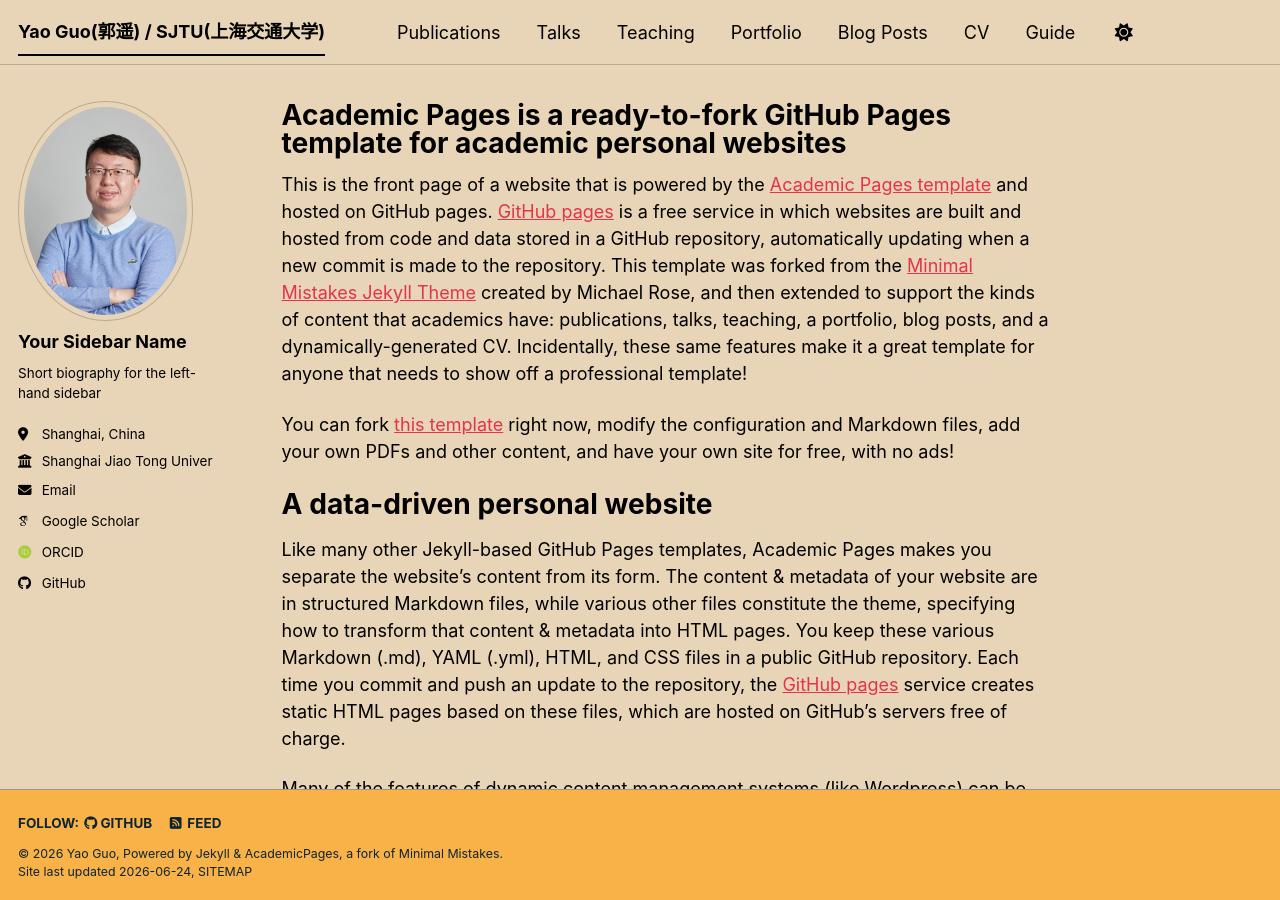
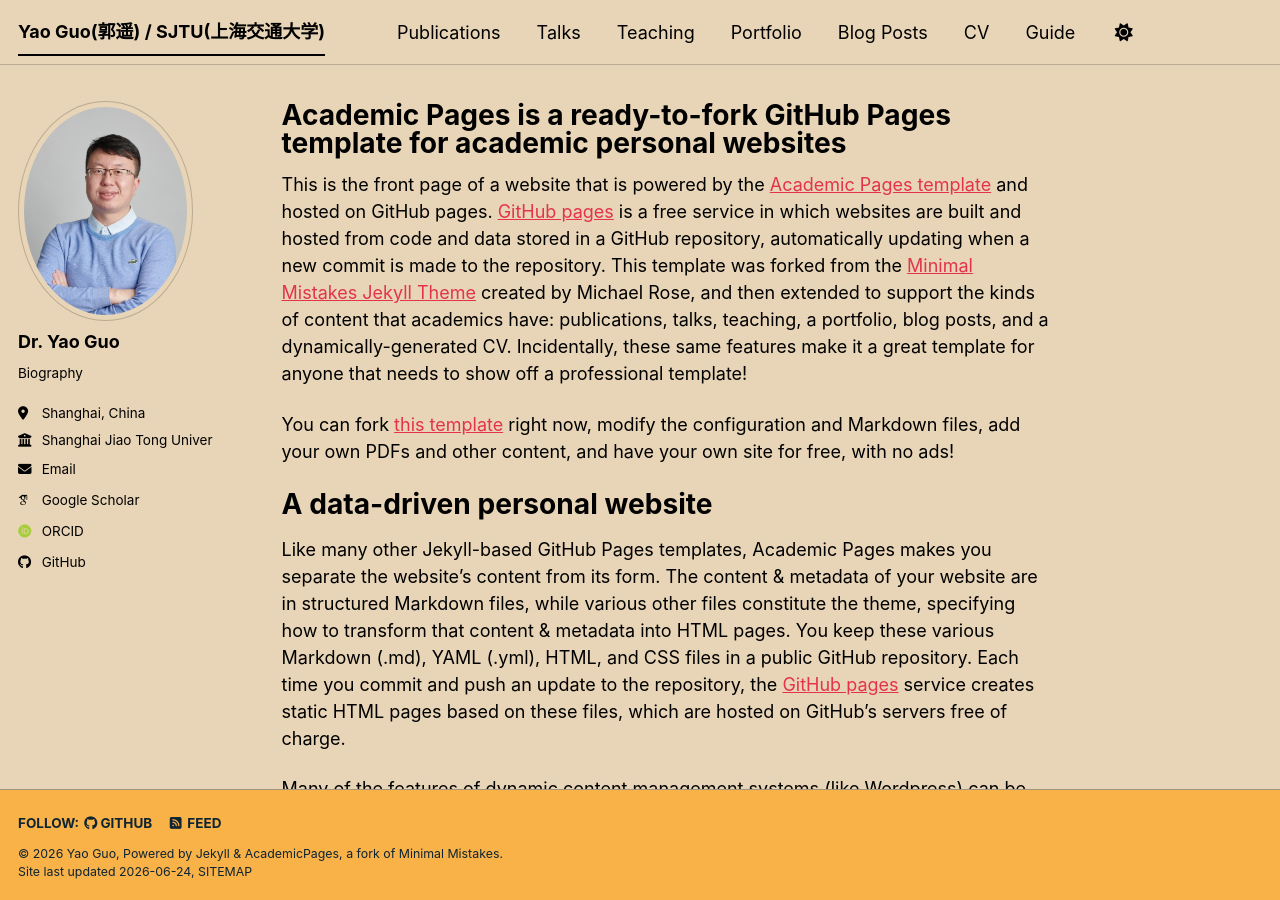
Before and after one commit to IMR-PCB/IMR-PCB.github.io, a Jekyll site: the page built from _pages/about.md, in a window 1280 px wide and 900 px high. Built offline with Jekyll 4.4.1, drawn with Linux system fonts in a browser that asks for light colours; some web fonts are replaced; a script bundle is joined from its source files by our own code; library files that are not in the unit come from our copies.

Commit message:
Update _config.yml

```diff
--- a/_config.yml
+++ b/_config.yml
@@ -24,9 +24,9 @@
 author:
   # Biographic information
   avatar           : "Me2021-1-small.jpg"
-  name             : "Your Sidebar Name"
+  name             : "Dr. Yao Guo"
   pronouns         : # example: "she/her"
-  bio              : "Short biography for the left-hand sidebar"
+  bio              : "Biography"
   location         : "Shanghai, China"
   employer         : "Shanghai Jiao Tong University"
   uri              : # URL
```
